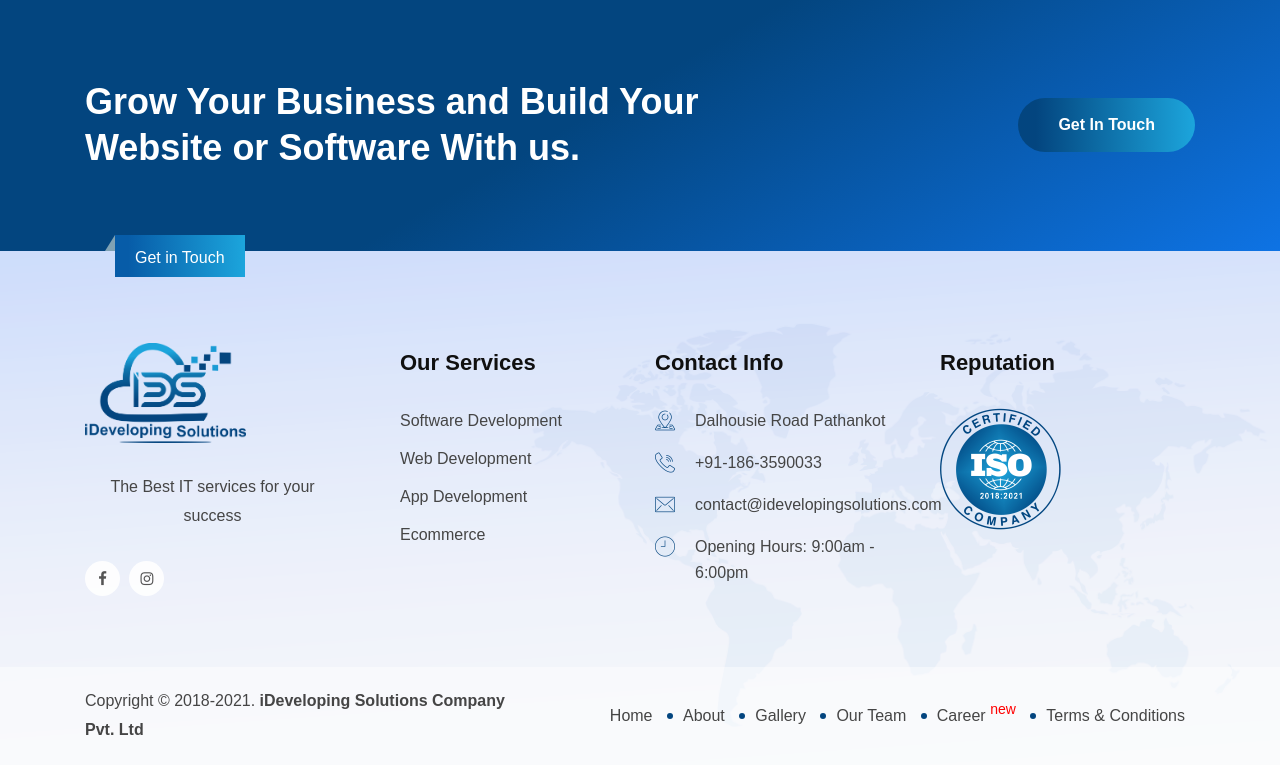
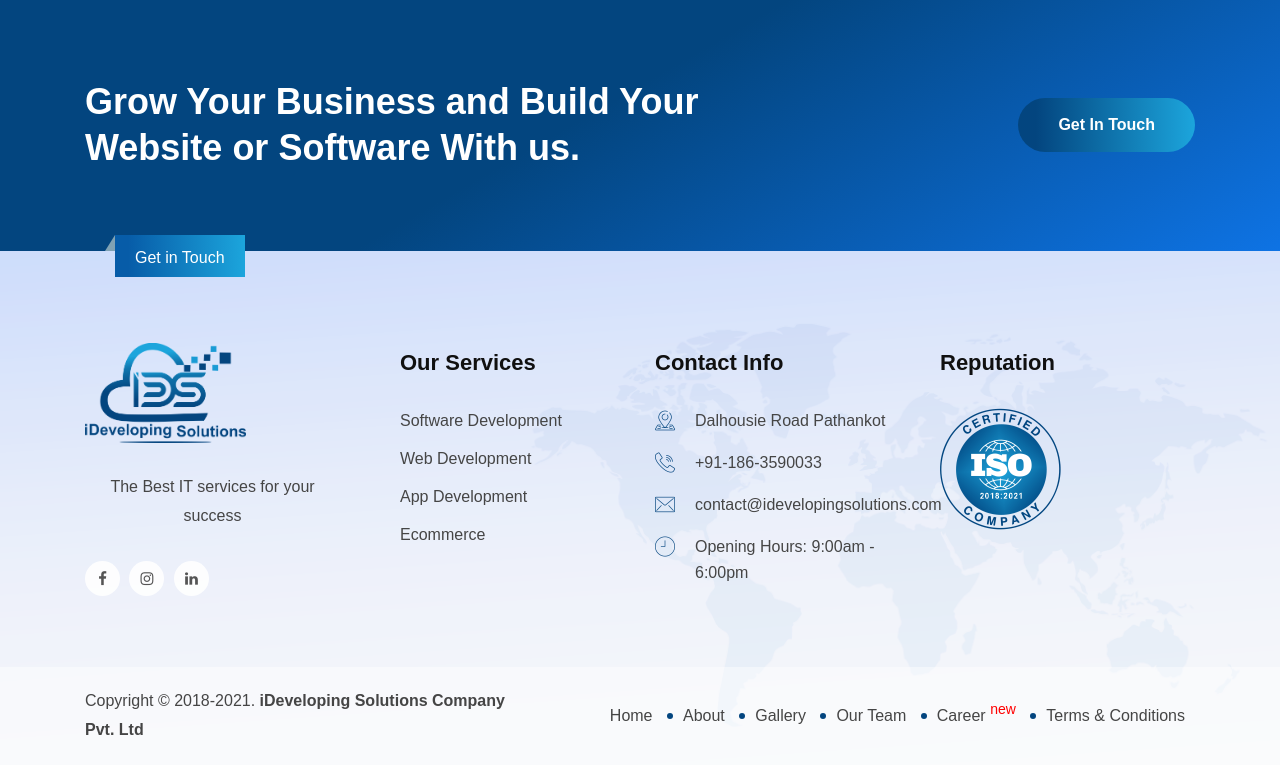
Before and after one commit to ids-rst/idevelopingsolutions-live, a PHP site: page /Member1.php in a window 1280 px wide. Shown: the part 1687-2452 px from the top of the page. Run offline with PHP 8.4, Linux system fonts and the light colour scheme.

Commit message:
Add-new-linkedin-icon-in-footer

```diff
--- a/footer.php
+++ b/footer.php
@@ -21,6 +21,9 @@
                   </li>
                   <li>
                      <a href="https://www.instagram.com/ideveloping2020/?igshid=ZDdkNTZiNTM%3D" target="_blank"><span><i class="fa fa-instagram"></i></span></a>
+                  </li>
+                  <li>
+                     <a href="https://www.linkedin.com/company/idevelopingsolutions/" target="_blank"><span><i class="fa fa-linkedin"></i></span></a>
                   </li>
                </ul>
             </div>
```
